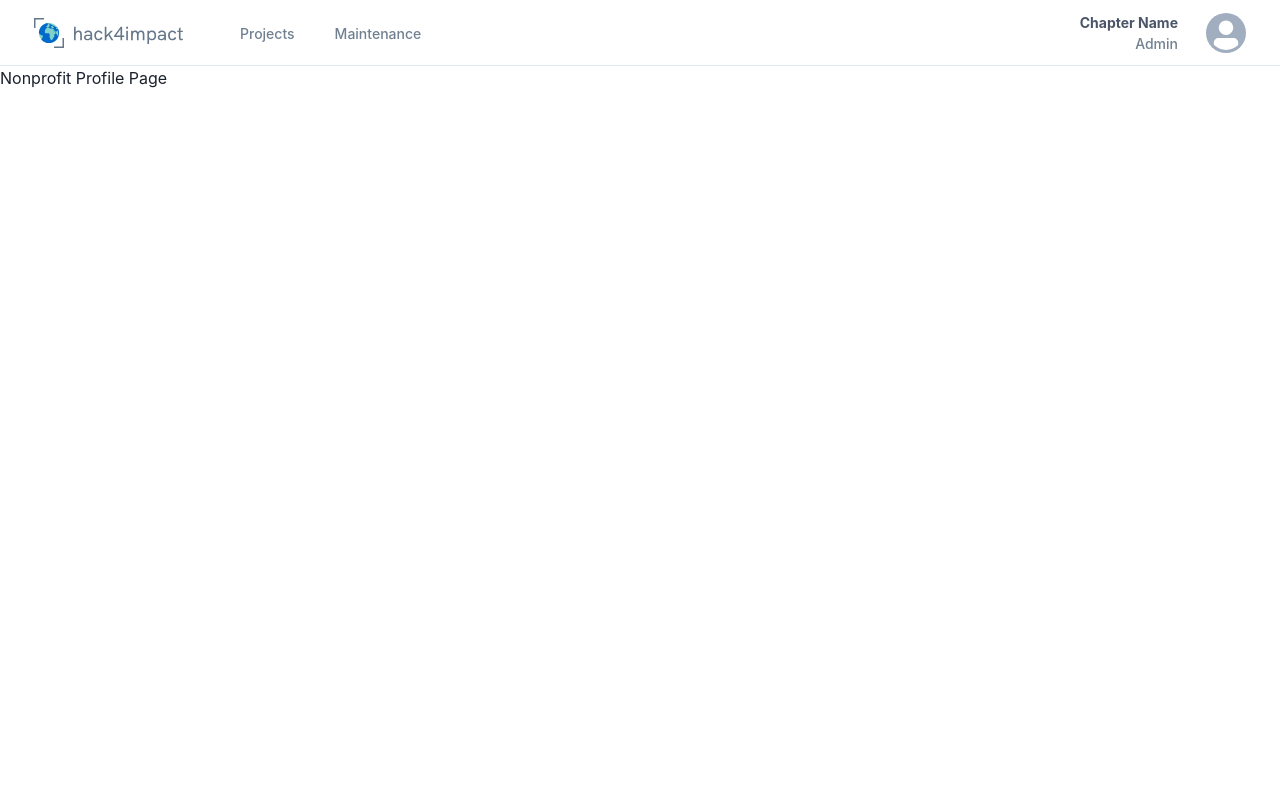
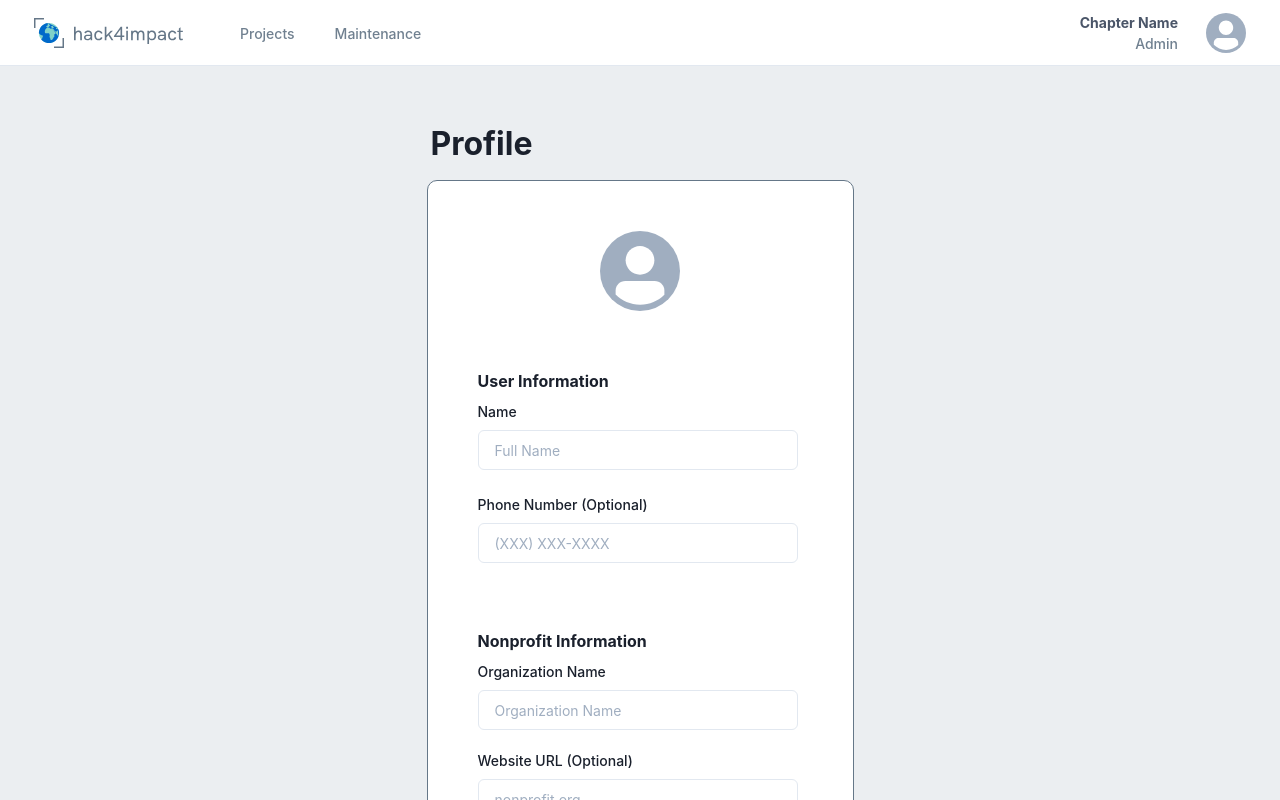
Before and after one commit to GTBitsOfGood/national-npp, a Next.js app: page /nonprofit/profile in a window 1280 px wide. Built offline with nearby package versions, Linux system fonts and the light colour scheme.

Commit message:
set up ui

```diff
--- a/src/pages/nonprofit/profile.tsx
+++ b/src/pages/nonprofit/profile.tsx
@@ -1,7 +1,193 @@
-import { Flex } from "@chakra-ui/react";
+import {
+  Flex,
+  Text,
+  VStack,
+  HStack,
+  Avatar,
+  FormControl,
+  FormLabel,
+  Input,
+  Spacer,
+  Checkbox,
+  CheckboxGroup,
+  Select,
+  Button,
+  Textarea,
+} from "@chakra-ui/react";
+import { useState } from "react";
+import { states, countries } from "src/utils/constants";
 
 function NonprofitProfilePage() {
-  return <Flex>Nonprofit Profile Page</Flex>;
+  return (
+    <Flex
+      justifyContent="center"
+      backgroundColor="#EBEEF1"
+      overflow="auto"
+      minH={1200}
+    >
+      <VStack margin={50}>
+        <Text
+          alignSelf="flex-start"
+          p={1}
+          fontSize="xx-large"
+          fontWeight={700}
+          color={"black.400"}
+        >
+          {"Profile"}
+        </Text>
+        <Flex
+          minW={425}
+          minH={1150}
+          border="1px solid #657788"
+          borderRadius={10}
+          backgroundColor="white"
+          justifyContent="center"
+        >
+          <VStack margin={50} w={325}>
+            <Avatar width="80px" height="80px" marginBottom={50} />
+            <Text
+              alignSelf="flex-start"
+              fontSize="md"
+              fontWeight={700}
+              color={"black.400"}
+            >
+              {"User Information"}
+            </Text>
+            <Flex flexDirection={"column"} w={325} h={220}>
+              <Flex
+                flexDirection="column"
+                justifyContent="space-between"
+                marginBottom={10}
+              >
+                <FormControl id="name">
+                  <FormLabel fontSize="sm">Name</FormLabel>
+                  <Input
+                    type="name"
+                    fontSize="sm"
+                    width={320}
+                    placeholder="Full Name"
+                    // value={nameAdmin}
+                    // onChangeText={setNameAdmin}
+                    marginBottom={6}
+                  />
+                </FormControl>
+                <FormControl id="phone">
+                  <FormLabel fontSize="sm">Phone Number (Optional)</FormLabel>
+                  <Input
+                    type="phone"
+                    fontSize="sm"
+                    width={320}
+                    placeholder="(XXX) XXX-XXXX"
+                    // value={calendly}
+                    // onChangeText={setCalendly}
+                  />
+                </FormControl>
+              </Flex>
+            </Flex>
+            <Text
+              alignSelf="flex-start"
+              fontSize="md"
+              fontWeight={700}
+              color={"black.400"}
+            >
+              {"Nonprofit Information"}
+            </Text>
+            <Flex flexDirection={"column"} w={325} h={600}>
+              <Flex flexDirection="column" justifyContent="space-between">
+                <FormControl id="name">
+                  <FormLabel fontSize="sm">Organization Name</FormLabel>
+                  <Input
+                    type="name"
+                    fontSize="sm"
+                    width={320}
+                    placeholder="Organization Name"
+                    // value={name}
+                    // onChangeText={setName}
+                    marginBottom={5}
+                  />
+                </FormControl>
+                <FormControl id="url">
+                  <FormLabel fontSize="sm">Website URL (Optional)</FormLabel>
+                  <Input
+                    type="url"
+                    fontSize="sm"
+                    width={320}
+                    placeholder="nonprofit.org"
+                    // value={contact}
+                    // onChangeText={setContact}
+                    marginBottom={5}
+                  />
+                </FormControl>
+                <FormControl id="location">
+                  <FormLabel fontSize="sm">Location</FormLabel>
+                  <Input
+                    type="street"
+                    fontSize="sm"
+                    width={320}
+                    placeholder="Street"
+                    // value={street}
+                    // onChangeText={setStreet}
+                    marginBottom={4}
+                  />
+                  <Input
+                    type="city"
+                    fontSize="sm"
+                    width={320}
+                    placeholder="City"
+                    // value={city}
+                    // onChangeText={setCity}
+                    marginBottom={4}
+                  />
+                  <HStack marginBottom={4}>
+                    <Select
+                      fontSize="sm"
+                      width={191}
+                      placeholder="Select State"
+                    >
+                      {/* {stateOptions} */}
+                    </Select>
+                    <Input
+                      type="zip code"
+                      fontSize="sm"
+                      width={120}
+                      placeholder="ZIP"
+                      // value={zip}
+                      // onChangeText={setZip}
+                    />
+                  </HStack>
+                  <Select
+                    fontSize="sm"
+                    width={320}
+                    placeholder="Select Country"
+                    marginBottom={5}
+                  >
+                    {/* {countryOptions} */}
+                  </Select>
+                </FormControl>
+                <FormControl id="mission">
+                  <FormLabel fontSize="sm">
+                    Organization Mission (Optional)
+                  </FormLabel>
+                  <Textarea
+                    // value={value}
+                    // onChange={handleInputChange}
+                    placeholder="Here is a sample placeholder"
+                    size="sm"
+                  />
+                </FormControl>
+              </Flex>
+            </Flex>
+            <Spacer />
+            <Flex flexDirection="row" alignSelf={"flex-end"}>
+              <Button marginTop={5} size="md" colorScheme="blue">
+                Save Changes
+              </Button>
+            </Flex>
+          </VStack>
+        </Flex>
+      </VStack>
+    </Flex>
+  );
 }
 
 export default NonprofitProfilePage;
```
